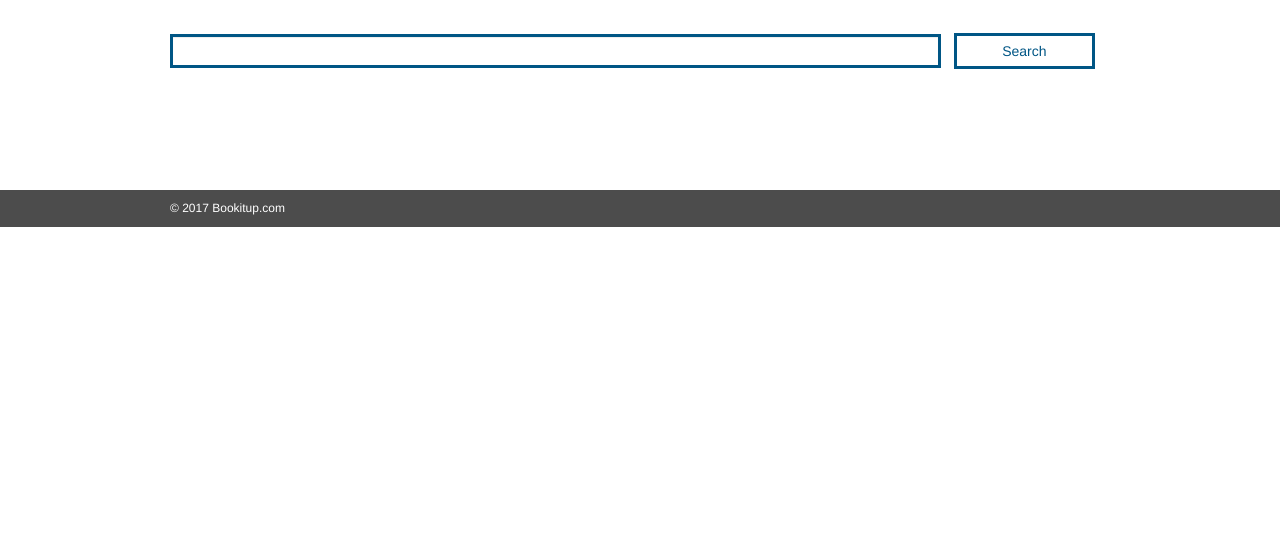
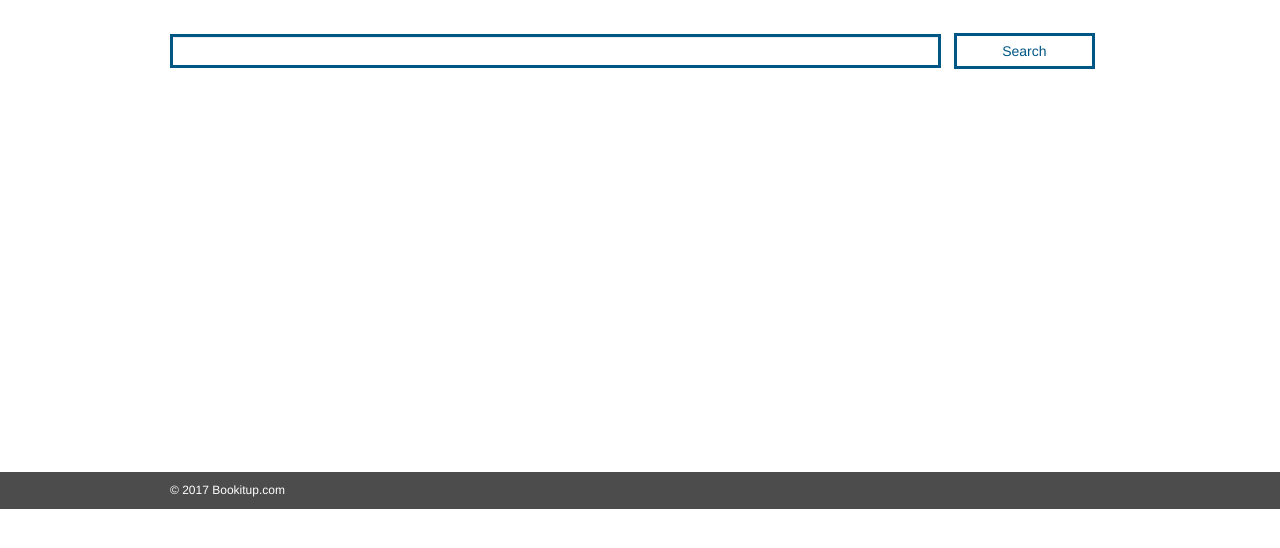
Before and after one commit to JeevFresno/Paw5, a website: page public/sell.html in a window 1280 px wide. Shown: the part 208-756 px from the top of the page. Drawn offline with Linux system fonts and the light colour scheme; a web font is replaced by a local one.

Commit message:
fixed footer

```diff
--- a/public/css/style.css
+++ b/public/css/style.css
@@ -465,6 +465,9 @@ a:active, a:focus, a:hover {
     margin-bottom: 0;
     margin-top: 0;
 }
+.min-ht-600 {
+    min-height: 600px;
+}
 /* Media Queries */
 @media (min-width: 992px) {
     .container {
--- a/public/sell.html
+++ b/public/sell.html
@@ -36,7 +36,7 @@
         </div>
     </div>
 </header>
-<div class="l-full">
+<div class="l-full min-ht-600">
     <div class="container">
         <div class="row pd_tb_80">
             <div class="col-xs-12 heading-bar">
```
Also changed, not shown: public/booklisting.html (+1 -1 lines), public/sell_notfound.html (+1 -1 lines).
